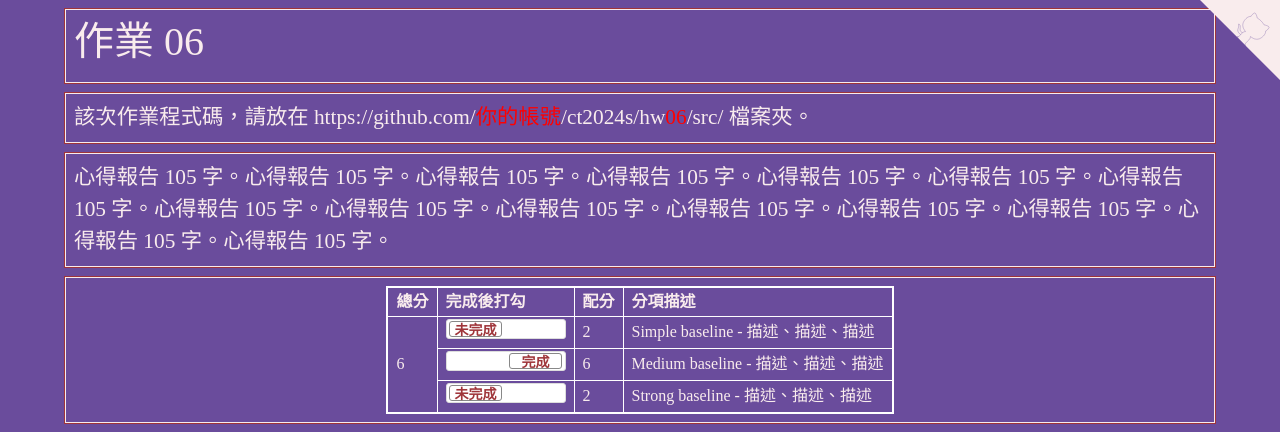
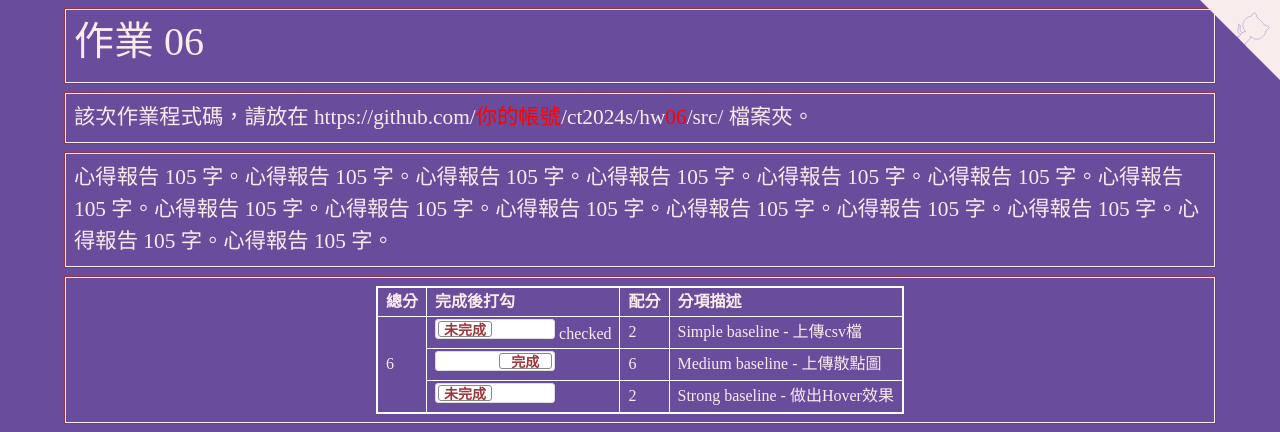
Before and after one commit to kml0227/ct2024s, a plain HTML site: page hw06/index.html in a window 1280 px wide. Shown: the top 432 px of the page. Drawn offline with nearby package versions, Linux system fonts and the light colour scheme.

Commit message:
Update index.html

```diff
--- a/hw06/index.html
+++ b/hw06/index.html
@@ -201,19 +201,19 @@
         </tr>
         <tr>
           <td rowspan="7" id="myTotal"></td>
-          <td><input type="checkbox" class="flipswitch" id="myCheckbox1"></td>
+          <td><input type="checkbox" class="flipswitch" id="myCheckbox1"> checked</td>
           <td id='m1'>2</td>
-          <td>Simple baseline - 描述、描述、描述</td>
+          <td>Simple baseline - 上傳csv檔</td>
         </tr>
         <tr>
           <td><input type="checkbox" class="flipswitch" id="myCheckbox2" checked></td>
           <td id='m2'>6</td>
-          <td>Medium baseline - 描述、描述、描述 </td>
+          <td>Medium baseline - 上傳散點圖 </td>
         </tr>
         <tr>
           <td><input type="checkbox" class="flipswitch" id="myCheckbox3"></td>
           <td id='m3'>2</td>
-          <td>Strong baseline - 描述、描述、描述 </td>
+          <td>Strong baseline - 做出Hover效果 </td>
         </tr>
       </table>
     </div>
```
